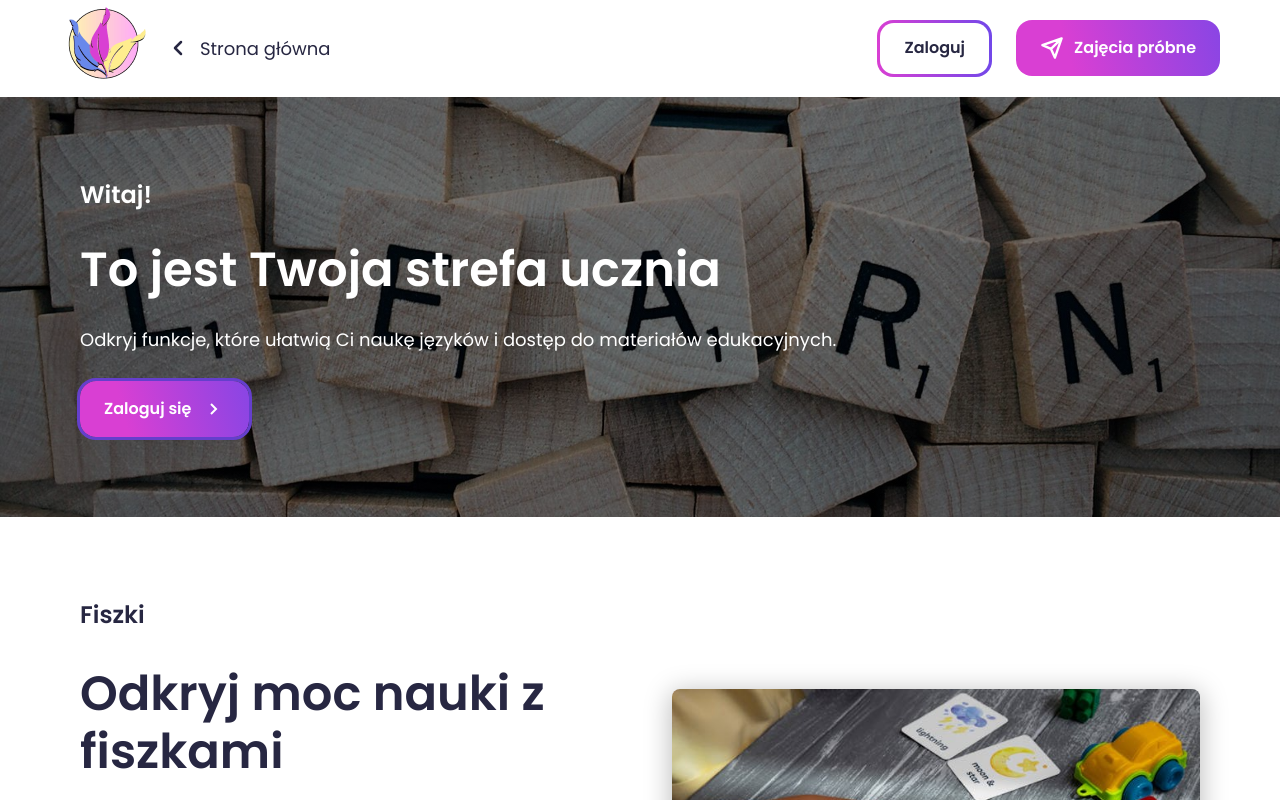
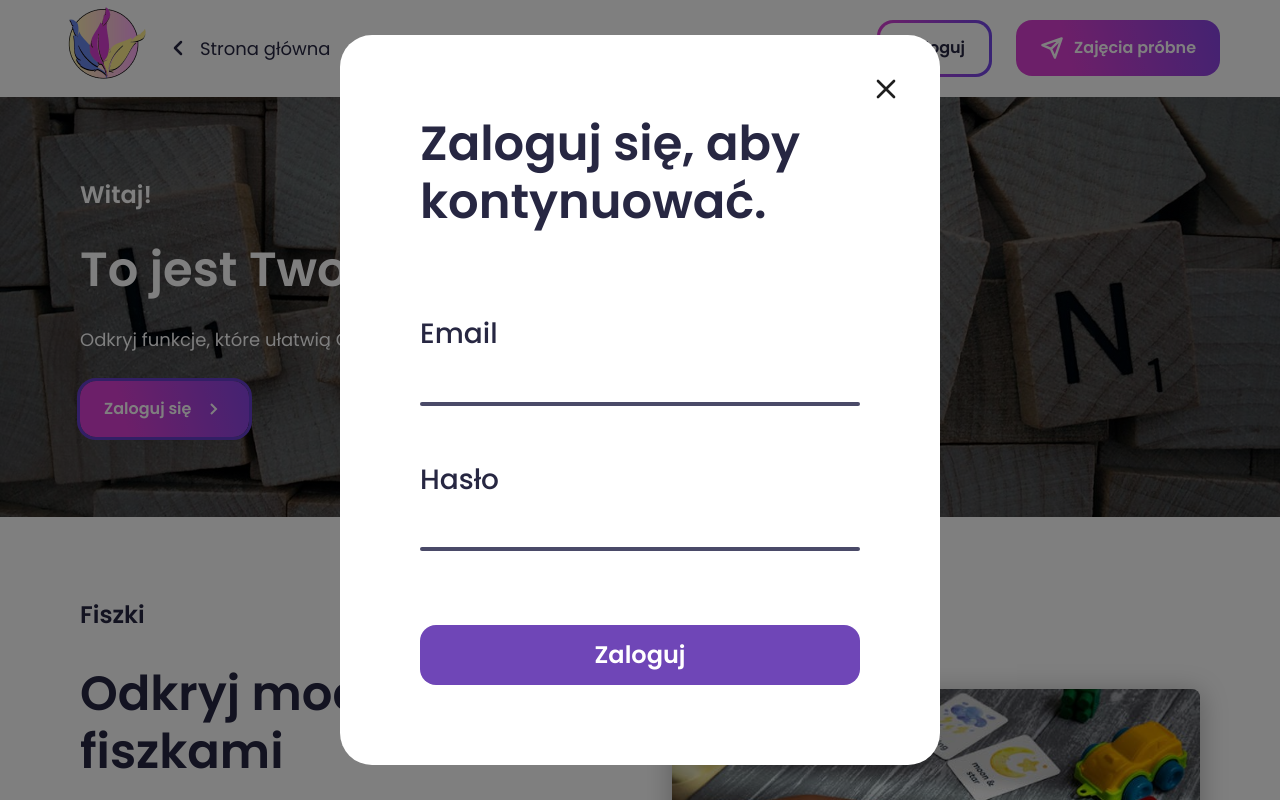
Before and after one commit to MatPaluch/studio-jezykowe-vista, a React (Vite) app: page /studio-jezykowe-vista/student in a window 1280 px wide. Both pictures are taken after a click on the button "Zaloguj się". Shown: the top 800 px of the page. Built offline with nearby package versions, Linux system fonts and the light colour scheme.

Commit message:
Login corrected

```diff
--- a/src/components/HeroStudent/HeroStudent.jsx
+++ b/src/components/HeroStudent/HeroStudent.jsx
@@ -1,7 +1,11 @@
 import Button from '../Button/Button';
 import chevron from '../../assets/chevron_right.svg';
 import style from './HeroStudent.module.css';
+import { useState } from 'react';
+import LoginModal from '../LoginModal/LoginModal';
+
 function HeroStudent() {
+  const [isModalOpen, setModalOpen] = useState(false);
   return (
     <section className={` ${style.heroStudent}`}>
       <div className={`container ${style.content}`}>
@@ -15,11 +19,12 @@ function HeroStudent() {
           Odkryj funkcje, które ułatwią Ci naukę języków i dostęp do materiałów
           edukacyjnych.
         </p>
-        <Button>
+        <Button onClick={() => setModalOpen(true)}>
           Zaloguj się
           <img src={chevron} alt="rightChevron" width="24" height="24" />
         </Button>
       </div>
+      <LoginModal isOpen={isModalOpen} onClose={() => setModalOpen(false)} />
     </section>
   );
 }
--- a/src/components/LoginModal/LoginModal.tsx
+++ b/src/components/LoginModal/LoginModal.tsx
@@ -1,4 +1,4 @@
-import React from 'react';
+import React, { useState } from 'react';
 import './LoginModal.css';
 import cross from '../../assets/cross.svg';
 
@@ -10,6 +10,8 @@ interface LoginModalProps {
 const LoginModal: React.FC<LoginModalProps> = ({ isOpen, onClose }) => {
   if (!isOpen) return null;
 
+  const [infoMess, setInfoMess] = useState('');
+
   return (
     <div className="login-modal-overlay" onClick={onClose}>
       <div className="login-modal-content" onClick={(e) => e.stopPropagation()}>
@@ -17,18 +19,22 @@ const LoginModal: React.FC<LoginModalProps> = ({ isOpen, onClose }) => {
           <img src={cross} alt="Close" />
         </button>
         <h2 className="header2">Zaloguj się, aby kontynuować.</h2>
+        <p className="textMedium" style={{ color: 'red' }}>
+          {infoMess}
+        </p>
         <form
           onSubmit={(e) => {
-            e.preventDefault(); /* Tu logika */
+            e.preventDefault();
+            setInfoMess('Nieprawidłowy email lub hasło.');
           }}
         >
           <div>
             <label>Email</label>
-            <input type="email" required />
+            <input type="email" autoComplete="email" required />
           </div>
           <div>
             <label>Hasło</label>
-            <input type="password" required />
+            <input type="password" autoComplete="current-password" required />
           </div>
           <button className="login-button" type="submit">
             Zaloguj
--- a/src/pages/Student.tsx
+++ b/src/pages/Student.tsx
@@ -1,4 +1,4 @@
-import CreateFlashCard from '../components/CreateFlashCard/CreateFlashCard';
+// import CreateFlashCard from '../components/CreateFlashCard/CreateFlashCard';
 import FlashCards from '../components/FlashCards/FlashCards';
 import HeroStudent from '../components/HeroStudent/HeroStudent';
 
@@ -7,7 +7,7 @@ function Student() {
     <main>
       <HeroStudent />
       <FlashCards />
-      <CreateFlashCard />
+      {/* <CreateFlashCard /> */}
     </main>
   );
 }
```
